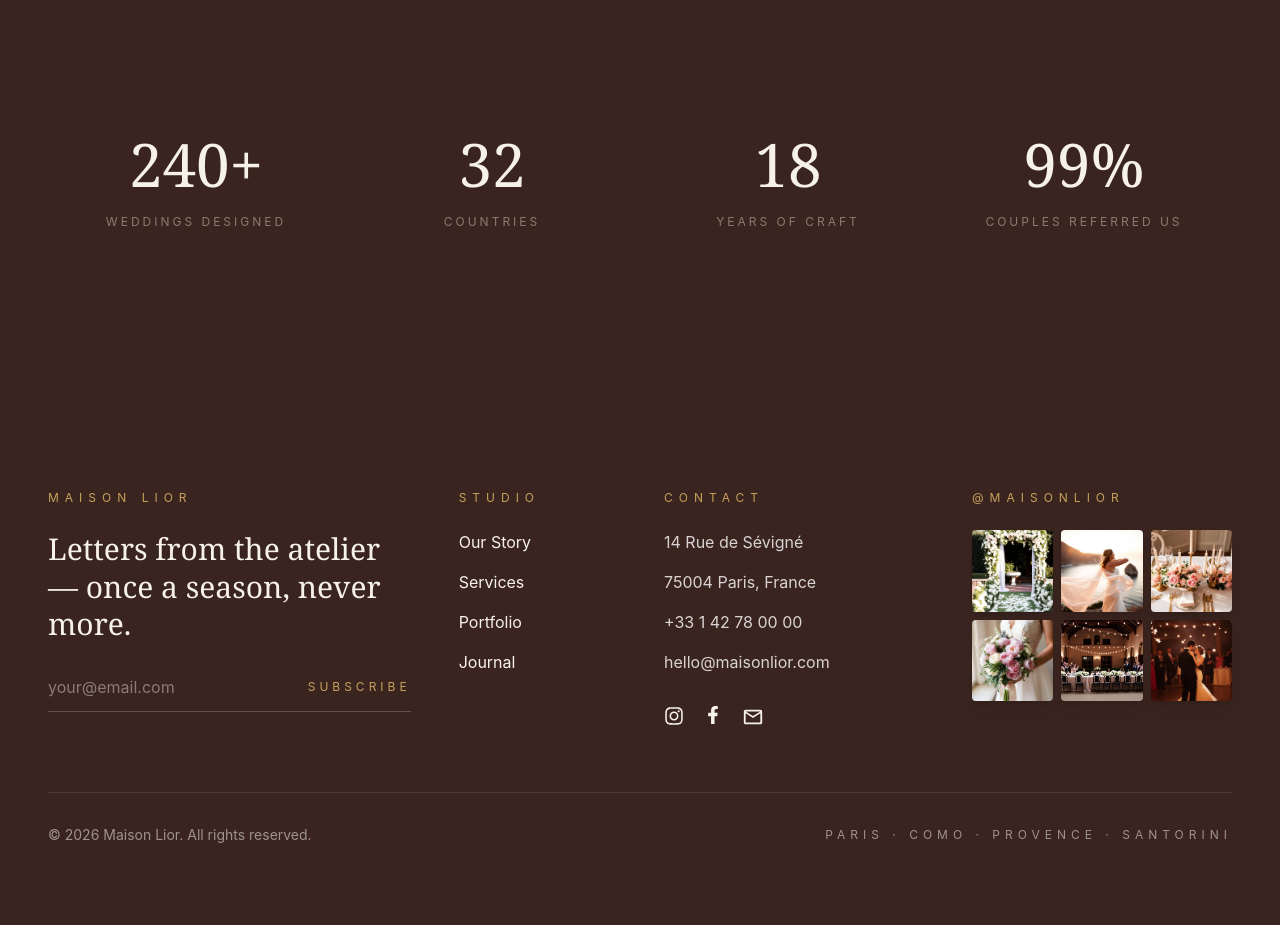
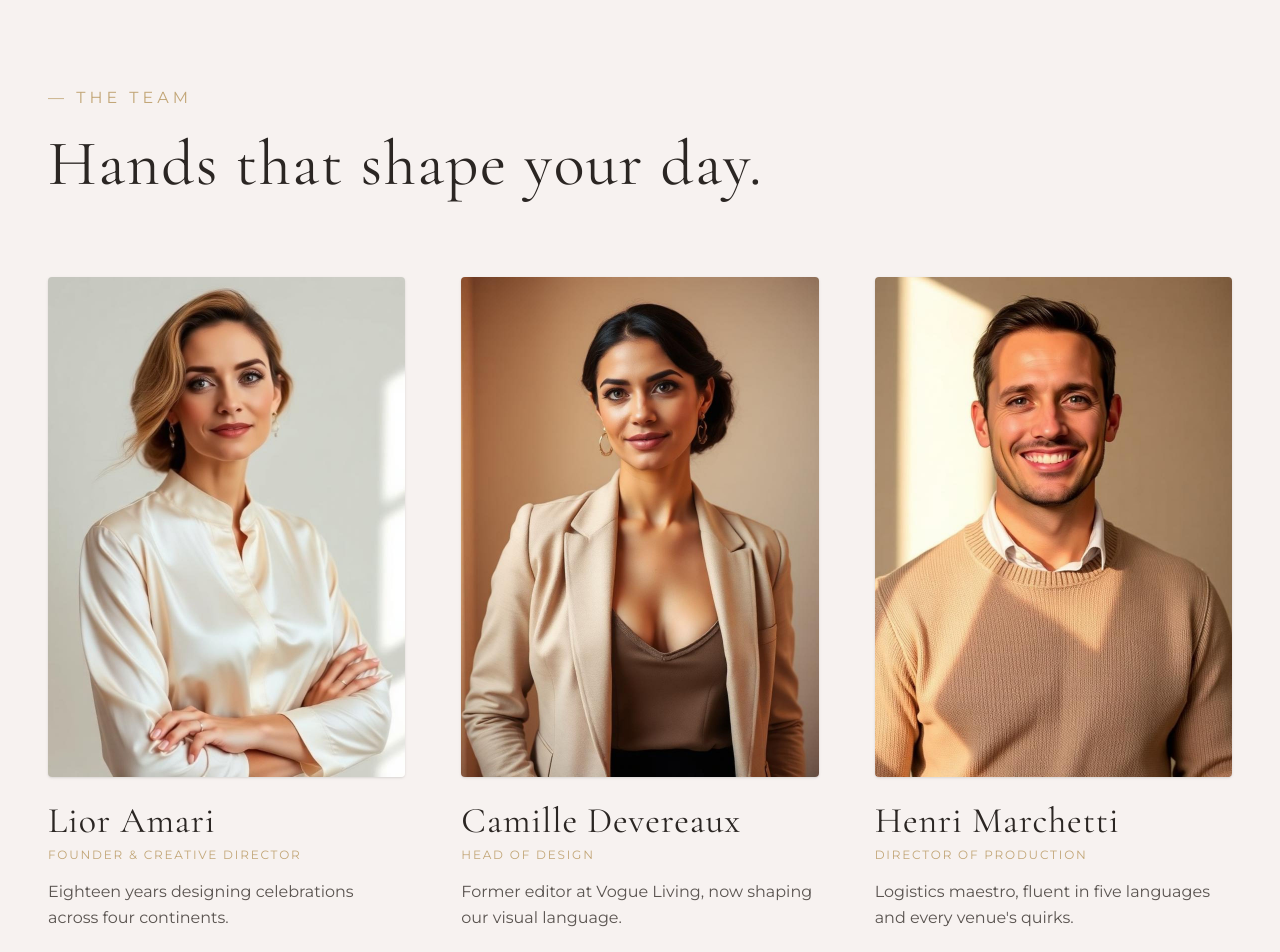
Before and after one commit to Priyankasapp/wedding-planner-webApp, a React (Vite) app: page /about in a window 1280 px wide. Shown: the part 2340-3292 px from the top of the page. Before the commit the page ends 3265 px from the top, so only its background shows below. Built offline with nearby package versions, Linux system fonts and the light colour scheme.

Commit message:
initial commit..!

```diff
--- a/src/components/about/Philosophy.tsx
+++ b/src/components/about/Philosophy.tsx
@@ -64,12 +64,12 @@ const Philosophy = () => {
               — Philosophy
             </p>
 
-            <h1
+            <h2
               style={serifStyle}
-              className="text-6xl md:text-[5.5rem] leading-[1.05] tracking-wide max-w-lg"
+              className="text-5xl md:text-[5.5rem] leading-[1.05] tracking-wide max-w-lg"
             >
               What we <br /> believe.
-            </h1>
+            </h2>
           </div>
 
           {/* Right Column: Animates with a slight 300ms delay */}
--- /dev/null
+++ b/src/components/about/Team.tsx
@@ -0,0 +1,178 @@
+// import { Link } from "react-router-dom";
+import { motion } from "framer-motion";
+import img1 from "../../assets/images/photo_7.jpg"
+import img2 from "../../assets/images/photo_8.jpg"
+import img3 from "../../assets/images/photo_9.jpg"
+
+const teams = [
+  {
+    image: img1,
+    title: "Lior Amari",
+    role: "Founder & Creative Director",
+    description: "Eighteen years designing celebrations across four continents.",
+  },
+  {
+    image: img2,
+    title: "Camille Devereaux",
+    role: "Head of Design",
+    description: "Former editor at Vogue Living, now shaping our visual language.",
+  },
+  {
+    image: img3,
+    title: "Henri Marchetti",
+    role: "Director of Production",
+    description: "Logistics maestro, fluent in five languages and every venue's quirks.",
+  },
+];
+
+// Animation variants
+const containerVariants = {
+  hidden: { opacity: 0 },
+  visible: {
+    opacity: 1,
+    transition: {
+      staggerChildren: 0.15,
+      delayChildren: 0.2,
+    },
+  },
+};
+
+const itemVariants = {
+  hidden: {
+    opacity: 0,
+    y: 40,
+    scale: 0.98,
+  },
+  visible: {
+    opacity: 1,
+    y: 0,
+    scale: 1,
+    transition: {
+      duration: 0.8,
+      ease: [0.22, 1, 0.36, 1],
+    },
+  },
+};
+
+const Team = () => {
+  const serifStyle = {
+    fontFamily: '"Cormorant Garamond", serif',
+    fontWeight: 300
+  };
+
+  const sansStyle = {
+    fontFamily: '"Montserrat", sans-serif',
+    fontWeight: 300
+  };
+
+  return (
+    <section className="bg-[#f7f2f0] py-24 lg:py-32 overflow-hidden">
+      <div className="max-w-[1400px] mx-auto px-6 lg:px-12">
+
+        {/* Heading Area */}
+        <motion.div
+          className="flex flex-col mb-20"
+          initial={{ opacity: 0, y: 30 }}
+          whileInView={{ opacity: 1, y: 0 }}
+          transition={{ duration: 0.7, ease: [0.22, 1, 0.36, 1] }}
+          viewport={{ once: true, margin: "-100px" }}
+        >
+          <div>
+            <motion.p
+              style={{ ...sansStyle, fontWeight: 400 }}
+              className="uppercase tracking-[0.25em]  text-[#C2A677]"
+              initial={{ opacity: 0, x: -20 }}
+              whileInView={{ opacity: 1, x: 0 }}
+              transition={{ duration: 0.5, delay: 0.2 }}
+              viewport={{ once: true }}
+            >
+              — The team
+            </motion.p>
+
+            <motion.h2
+              style={serifStyle}
+              className="text-[#2B2623] text-4xl md:text-[4.0rem] leading-[1.05] tracking-wide mt-5"
+              initial={{ opacity: 0, y: 20 }}
+              whileInView={{ opacity: 1, y: 0 }}
+              transition={{ duration: 0.6, delay: 0.3 }}
+              viewport={{ once: true }}
+            >
+              Hands that shape your day.
+            </motion.h2>
+          </div>
+        </motion.div>
+
+        {/* Team Grid Layout adjusted for 3 items */}
+        <motion.div
+          className="grid grid-cols-1 md:grid-cols-3 gap-10 lg:gap-14"
+          variants={containerVariants}
+          initial="hidden"
+          whileInView="visible"
+          viewport={{ once: true, margin: "-50px" }}
+        >
+          {teams.map((member, index) => (
+            <motion.div
+              key={index}
+              className="group"
+              variants={itemVariants}
+            >
+              {/* Image Container with subtle rounded edge style */}
+              <div className="overflow-hidden relative rounded-sm shadow-sm">
+                <motion.img
+                  src={member.image}
+                  alt={member.title}
+                  className="w-full h-[500px] object-cover object-center"
+                  whileHover={{ scale: 1.04 }}
+                  transition={{ duration: 0.8, ease: [0.22, 1, 0.36, 1] }}
+                />
+
+                {/* Subtle refined overlay on hover */}
+                <motion.div
+                  className="absolute inset-0 bg-[#2B2623]/0 pointer-events-none"
+                  whileHover={{ backgroundColor: 'rgba(43, 38, 35, 0.04)' }}
+                  transition={{ duration: 0.4 }}
+                />
+              </div>
+
+              {/* Text Meta Content Info */}
+              <motion.div
+                initial={{ opacity: 0, y: 15 }}
+                whileInView={{ opacity: 1, y: 0 }}
+                transition={{ duration: 0.5, delay: 0.1 }}
+                viewport={{ once: true }}
+                className="mt-6"
+              >
+                {/* Member Name */}
+                <h3
+                  style={serifStyle}
+                  className="text-3xl lg:text-4xl text-[#2B2623] tracking-wide"
+                >
+                  {member.title}
+                </h3>
+
+                {/* Subtitle / Role Tag */}
+                <p
+                  style={{ ...sansStyle, fontWeight: 400 }}
+                  className="mt-1.5 text-[#C2A677] tracking-[0.15em] text-xs uppercase"
+                >
+                  {member.role}
+                </p>
+
+                {/* Description info */}
+                <p
+                  style={sansStyle}
+                  className="mt-4 text-[#5A5450] text-sm md:text-base leading-relaxed max-w-sm"
+                >
+                  {member.description}
+                </p>
+              </motion.div>
+            </motion.div>
+          ))}
+        </motion.div>
+
+      </div>
+    </section>
+  );
+};
+
+export default Team;
--- a/src/pages/About/About.tsx
+++ b/src/pages/About/About.tsx
@@ -1,12 +1,14 @@
 import Stats from "../../components/home/Stats"
 import Atelier from "../../components/about/Atelier"
 import Philosophy from "../../components/about/Philosophy"
+import Team from "../../components/about/Team"
 const About = () => {
   return (
     <div>
 
       <Atelier/>
       <Philosophy/>
+      <Team/>
       <Stats/>
     </div>
   )
```
